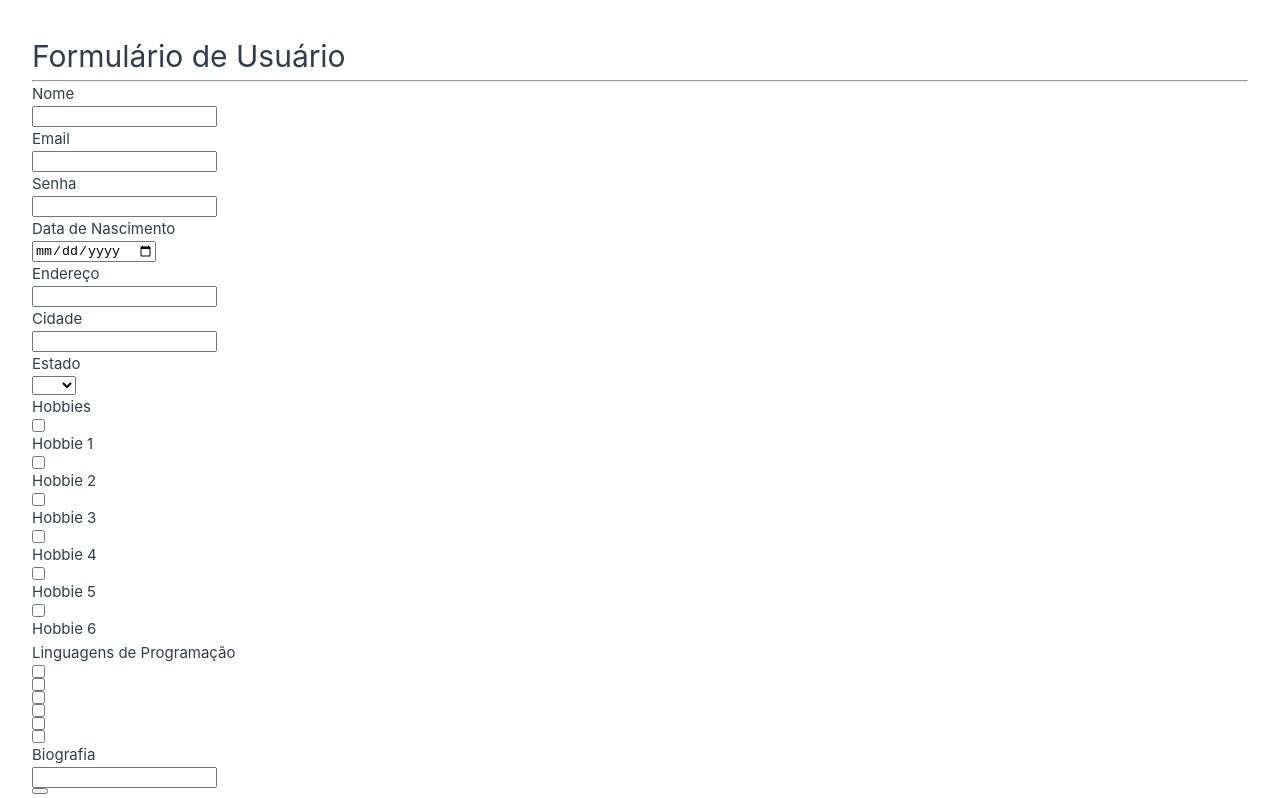
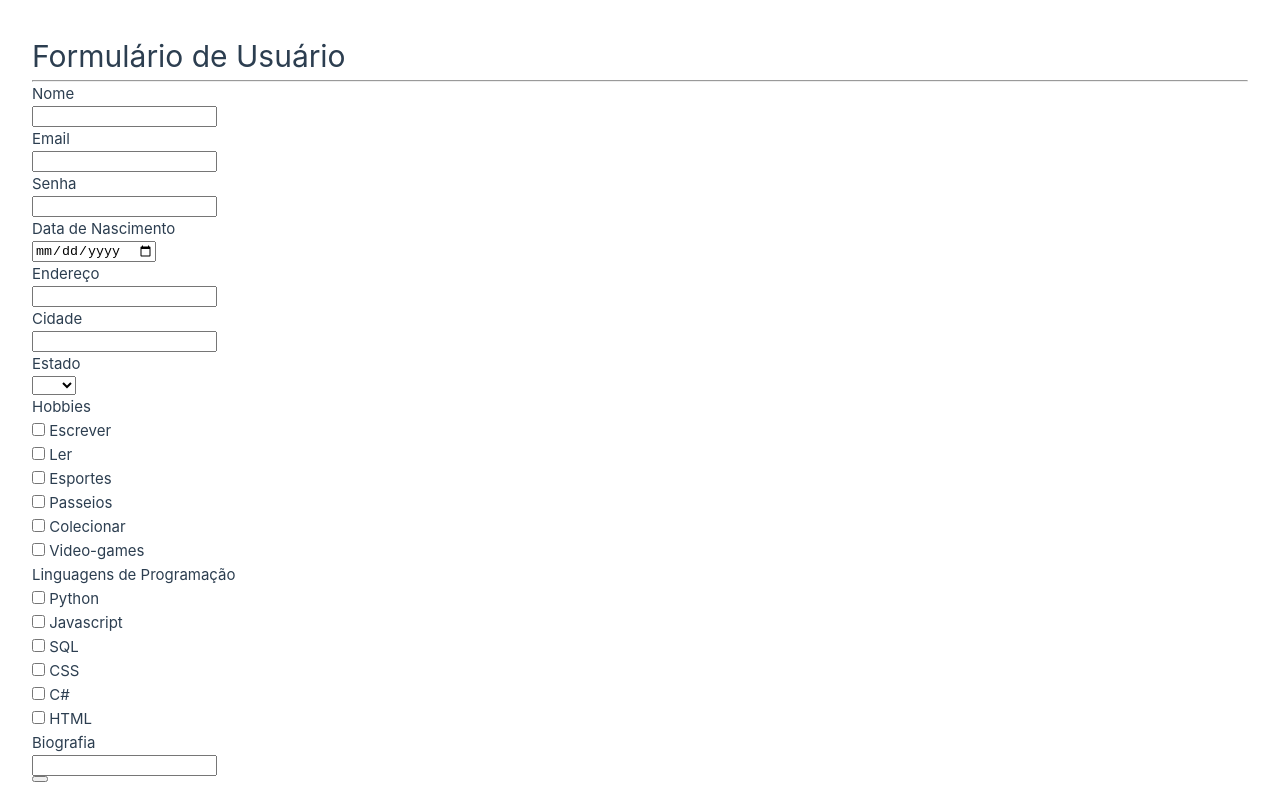
Before and after one commit to Lucas-EstudanteIFC/formularios-DevWebII, a Vue app: page / in a window 1280 px wide. Shown: the top 798 px of the page. Built offline with nearby package versions, Linux system fonts and the light colour scheme.

Commit message:
commit 8/4/24

```diff
--- a/src/App.vue
+++ b/src/App.vue
@@ -8,21 +8,86 @@ const data = ref('')
 const endereco = ref('')
 const cidade = ref('')
 const estado = ref('')
-const hobbies = ref([])
-const lingProg = ref([])
+const hobbies = ref([
+  {
+    id: 1,
+    nome: 'Escrever'
+  },
+  {
+    id: 2,
+    nome: 'Ler'
+  },
+  {
+    id: 3,
+    nome: 'Esportes'
+  },
+  {
+    id: 4,
+    nome: 'Passeios'
+  },
+  {
+    id: 5,
+    nome: 'Colecionar'
+  },
+  {
+    id: 6,
+    nome: 'Video-games'
+  }
+])
+const lingProg = ref([  {
+    id: 1,
+    nome: 'Python'
+  },
+  {
+    id: 2,
+    nome: 'Javascript'
+  },
+  {
+    id: 3,
+    nome: 'SQL'
+  },
+  {
+    id: 4,
+    nome: 'CSS'
+  },
+  {
+    id: 5,
+    nome: 'C#'
+  },
+  {
+    id: 6,
+    nome: 'HTML'
+  }])
 const bio = ref('')
+const mostrarResultado = ref(false)
 
-let troca = ref(false);
-
+function enviarFormulario() {
+  if (
+    nome.value == '' ||
+    email.value == '' ||
+    senha.value == '' ||
+    data.value == '' ||
+    endereco.value == '' ||
+    cidade.value == '' ||
+    estado.value == '' ||
+    hobbies.value == [] ||
+    lingProg.value == []
+  ) {
+    alert(`Campo vazio detectado. Por favor, preencha-o`)
+    return
+  } else {
+    mostrarResultado.value = !mostrarResultado.value
+  }
+}
 </script>
 
 <template>
   <header><h1>Formulário de Usuário</h1></header>
   <hr />
   <main>
-    <form action="">
+    <form @submit.prevent="enviarFormulario" v-if="!mostrarResultado" class="formulario container">
       <label for="nome">Nome</label>
-      <input type="text" id="nome" v-model="nome" minlength="30" />
+      <input type="text" id="nome" v-model="nome" minlength="10" />
 
       <label for="email">Email</label>
       <input type="email" id="email" v-model="email" />
@@ -72,34 +137,63 @@ let troca = ref(false);
       </select>
 
       <label for="">Hobbies</label>
-      <input type="checkbox" id="hobbies" value="hobbie1" v-model="hobbies" />Hobbie 1
-      <input type="checkbox" id="hobbies" value="hobbie2" v-model="hobbies" />Hobbie 2
-      <input type="checkbox" id="hobbies" value="hobbie3" v-model="hobbies" />Hobbie 3
-      <input type="checkbox" id="hobbies" value="hobbie4" v-model="hobbies" />Hobbie 4
-      <input type="checkbox" id="hobbies" value="hobbie5" v-model="hobbies" />Hobbie 5
-      <input type="checkbox" id="hobbies" value="hobbie6" v-model="hobbies" />Hobbie 6
+      <div v-for="hobby in hobbies" :key="hobby.id">
+        <input type="checkbox" v-model="hobbies" :value="hobby.id" />
+        {{ hobby.nome }}
+      </div>
 
       <label for="">Linguagens de Programação</label>
-      <input type="checkbox" id="ling" v-model="lingProg" />
-      <input type="checkbox" id="ling" v-model="lingProg" />
-      <input type="checkbox" id="ling" v-model="lingProg" />
-      <input type="checkbox" id="ling" v-model="lingProg" />
-      <input type="checkbox" id="ling" v-model="lingProg" />
-      <input type="checkbox" id="ling" v-model="lingProg" />
+      <div v-for="progs in lingProg" :key="progs.id">
+        <input type="checkbox" v-model="lingProg" :value="progs.id" />
+        {{ progs.nome }}</div>
 
-      <label for="bio">Biografia</label>
-      <input type="text" id="bio" v-model="bio" />
-      <button @click="troca"></button>
+      <label for="">Biografia</label>
+      <input type="text" id="bio" v-model="bio"/>
+      <button @submit="enviarFormulario"></button>
     </form>
 
-    <div v-if="(troca = true)">
+    <div v-else>
       <p>Nome: {{ nome }}</p>
       <p>Email: {{ email }}</p>
       <p>Senha: {{ senha }}</p>
       <p>Data de Nascimento: {{ data }}</p>
       <p>Endereço: {{ endereco }}</p>
       <p>Cidade: {{ cidade }}</p>
-      <p>Estado {{ estado }}</p>
+      <p>
+        Estado
+        {{
+          estado
+            .replace('AC', 'Acre')
+            .replace('AL', 'Alagoas')
+            .replace('AP', 'Amapá')
+            .replace('AM', 'Amazonas')
+            .replace('BA', 'Bahia')
+            .replace('CE', 'Ceará')
+            .replace('DF', 'Distrito Federal')
+            .replace('ES', 'Espírito Santo')
+            .replace('GO', 'Goiás')
+            .replace('MA', 'Maranhão')
+            .replace('MT', 'Mato')
+            .replace('MS', 'Mato Grosso do Sul')
+            .replace('MG', 'Minas Gerais')
+            .replace('PA', 'Pará')
+            .replace('PR', 'Paraná')
+            .replace('PB', 'Paraíba')
+            .replace('PE', 'Pernambuco')
+            .replace('PI', 'Piauí')
+            .replace('RJ', 'Rio de Janeiro')
+            .replace('RN', 'Rio Grande do Norte')
+            .replace('RS', 'Rio Grande do Sul')
+            .replace('RO', 'Rondônia')
+            .replace('RR', 'Roraima')
+            .replace('SC', 'Santa Catarina')
+            .replace('SP', 'São Paulo')
+            .replace('SE', 'Sergipe')
+            .replace('TO', 'Tocantins')
+        }}
+      </p>
+      <p>Hobbies: {{ hobbies }}</p>
+      <p>Linguagens de Programação: {{ lingProg }}</p>
     </div>
   </main>
 </template>
```
